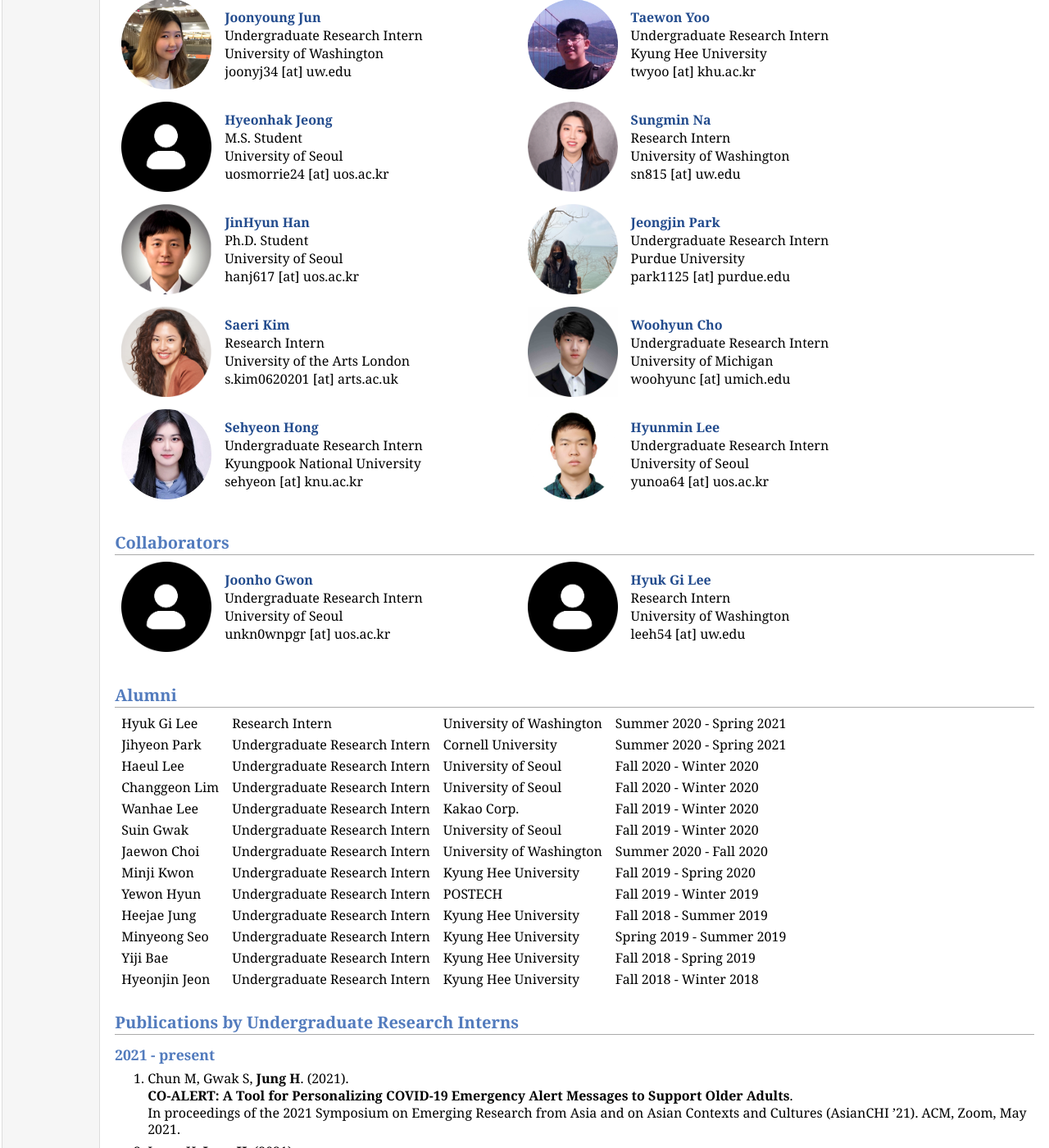
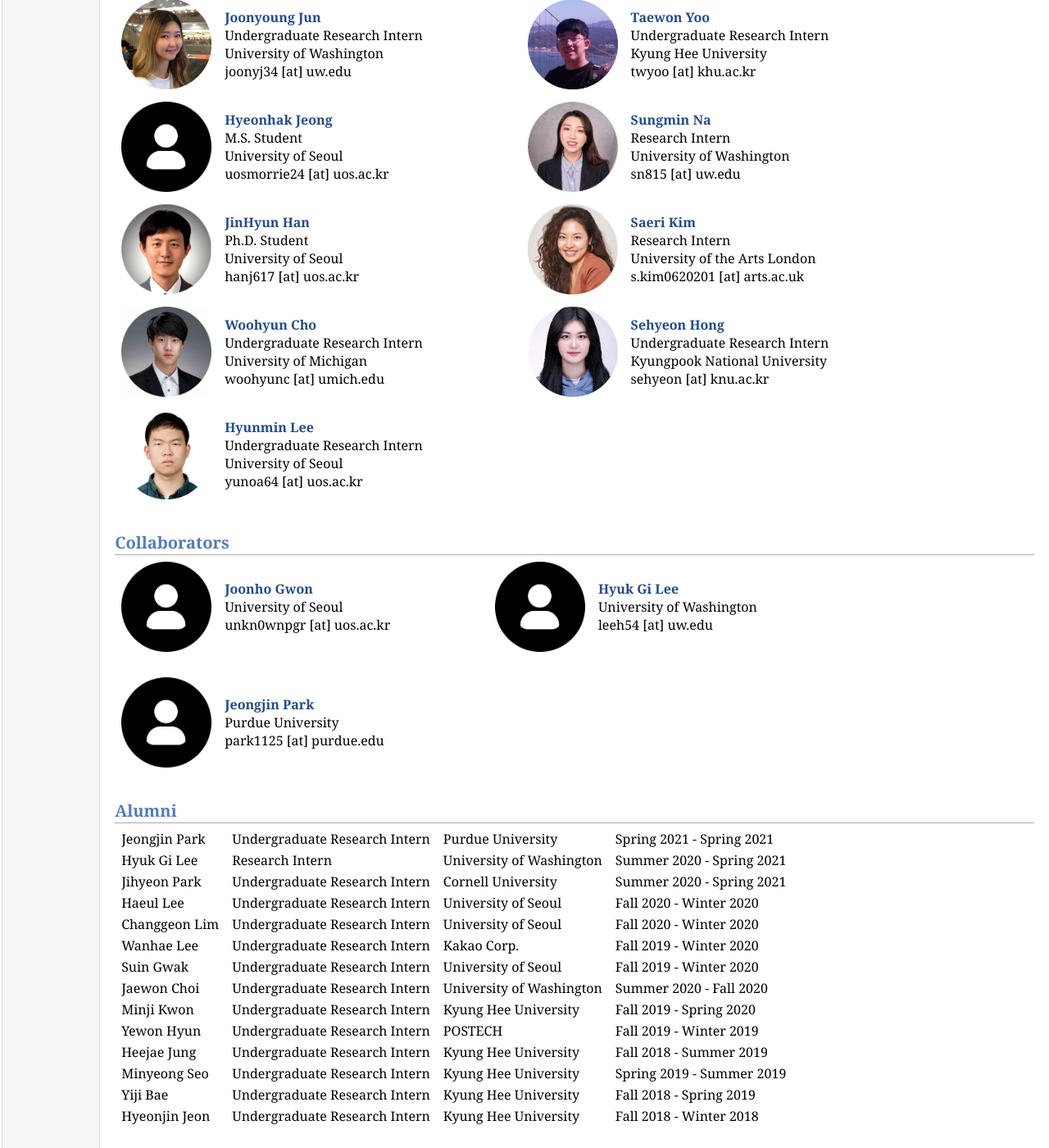
Before and after one commit to hcail/hcail-backup.github.io, a Jekyll site: the page people/people.html, which Jekyll copies as it is, in a window 1280 px wide and 1400 px high, scrolled down 701 px. Shown: the whole window at 82% size. Built offline with Jekyll 4.4.1, drawn with Linux system fonts in a browser that asks for light colours.

Commit message:
ppl udpated

```diff
--- a/people/people.html
+++ b/people/people.html
@@ -79,28 +79,23 @@ HCAIL members, June 2021
                     <b>JinHyun Han</b></a><br>Ph.D. Student
                     <br>University of Seoul<br>hanj617 [at] uos.ac.kr</td>
     <td class="c2"> &nbsp;&nbsp;&nbsp;&nbsp;&nbsp;&nbsp;&nbsp;&nbsp;&nbsp;&nbsp;&nbsp;&nbsp;&nbsp;&nbsp;&nbsp;&nbsp;&nbsp;&nbsp;&nbsp;&nbsp;&nbsp;&nbsp;&nbsp;</td>
-    <td class="c2"> <img src="img/jjpark.jpg" width="110" style="vertical-align: -4px"></td>
-    <td class="c2"> <a href="https://www.notion.so/jayjaysworkspace/Jayjay-dd01c9ef6bf6416dbc132108f9ed0263">
-                    <b>Jeongjin Park</b></a><br>Undergraduate Research Intern
-                    <br>Purdue University<br>park1125 [at] purdue.edu</td>
-  </tr>
-  <tr class="r1">
     <td class="c2"> <img src="img/skim.jpg" width="110" style="vertical-align: -4px"></td>
     <td class="c2"> <a href="https://www.linkedin.com/in/saerikim/">
                     <b>Saeri Kim</b></a><br>Research Intern
                     <br>University of the Arts London<br>s.kim0620201 [at] arts.ac.uk</td>
-    <td class="c2"> &nbsp;&nbsp;&nbsp;&nbsp;&nbsp;&nbsp;&nbsp;&nbsp;&nbsp;&nbsp;&nbsp;&nbsp;&nbsp;&nbsp;&nbsp;&nbsp;&nbsp;&nbsp;&nbsp;&nbsp;&nbsp;&nbsp;&nbsp;</td>
+  </tr>
+  <tr class="r1">
     <td class="c2"> <img src="img/wcho.jpg" width="110" style="vertical-align: -4px"></td>
     <td class="c2"> <a href="https://www.notion.so/Woohyun-Daniel-Cho-06369cda2d72455d820c3891cf748336">
                     <b>Woohyun Cho</b></a><br>Undergraduate Research Intern
                     <br>University of Michigan<br>woohyunc [at] umich.edu</td>
-  </tr>
-  <tr class="r1">
+    <td class="c2"> &nbsp;&nbsp;&nbsp;&nbsp;&nbsp;&nbsp;&nbsp;&nbsp;&nbsp;&nbsp;&nbsp;&nbsp;&nbsp;&nbsp;&nbsp;&nbsp;&nbsp;&nbsp;&nbsp;&nbsp;&nbsp;&nbsp;&nbsp;</td>
     <td class="c2"> <img src="img/shong.JPG" width="110" style="vertical-align: -4px"></td>
     <td class="c2"> <a href="https://sites.google.com/view/sehyeonhong/home">
                     <b>Sehyeon Hong</b></a><br>Undergraduate Research Intern
                     <br>Kyungpook National University<br>sehyeon [at] knu.ac.kr</td>
-    <td class="c2"> &nbsp;&nbsp;&nbsp;&nbsp;&nbsp;&nbsp;&nbsp;&nbsp;&nbsp;&nbsp;&nbsp;&nbsp;&nbsp;&nbsp;&nbsp;&nbsp;&nbsp;&nbsp;&nbsp;&nbsp;&nbsp;&nbsp;&nbsp;</td>
+  </tr>
+  <tr class="r1">
     <td class="c2"> <img src="img/hmlee.png" width="110" style="vertical-align: -4px"></td>
     <td class="c2"> <a href="https://yunoa64.github.io/">
                     <b>Hyunmin Lee</b></a><br>Undergraduate Research Intern
@@ -113,13 +108,20 @@ HCAIL members, June 2021
   <tr class="r1">
   <td class="c2" align="left"><img src="img/anony.png" width="110" style="vertical-align: -4px"></td>
   <td class="c2"> <a href="https://blog.naver.com/kjh3864"><b>Joonho Gwon</b></a>
-    <br>Undergraduate Research Intern<br>University of Seoul<br>unkn0wnpgr [at] uos.ac.kr</td>
+    <br>University of Seoul<br>unkn0wnpgr [at] uos.ac.kr</td>
   <td class="c2"> &nbsp;&nbsp;&nbsp;&nbsp;&nbsp;&nbsp;&nbsp;&nbsp;&nbsp;&nbsp;&nbsp;&nbsp;&nbsp;&nbsp;&nbsp;&nbsp;&nbsp;&nbsp;&nbsp;&nbsp;&nbsp;&nbsp;&nbsp;</td>
   <td class="c2"> <img src="img/anony.png" width="110" style="vertical-align: -4px"></td>
-  <td class="c2"> <a href="https://hyukgi.com/"><b>Hyuk Gi Lee</b></a><br>Research Intern
+  <td class="c2"> <a href="https://hyukgi.com/"><b>Hyuk Gi Lee</b></a>
     <br>University of Washington<br>leeh54 [at] uw.edu</td>
   </tr>
+  <table id="TABLENAME">
+    <tr class="r1">
+    <td class="c2" align="left"><img src="img/anony.png" width="110" style="vertical-align: -4px"></td>
+    <td class="c2"> <a href="https://www.notion.so/jayjaysworkspace/Jayjay-dd01c9ef6bf6416dbc132108f9ed0263"><b>Jeongjin Park</b></a>
+    <br>Purdue University<br>park1125 [at] purdue.edu</td></td>
+    </tr>
 </table>
+
 <!--
 <h2>Collaborators</h2>
 <table id="TABLENAME">
@@ -135,6 +137,12 @@ HCAIL members, June 2021
 
 <h2>Alumni</h2>
 <table>
+  <tr>
+    <td class="c2">Jeongjin Park</td>
+    <td class="c2">Undergraduate Research Intern</td>
+    <td class="c2">Purdue University</td>
+    <td class="c2">Spring 2021 - Spring 2021</td>
+  </tr>
   <tr>
     <td class="c2">Hyuk Gi Lee</td>
     <td class="c2">Research Intern</td>
```
Also changed, not shown: 1 other file.
